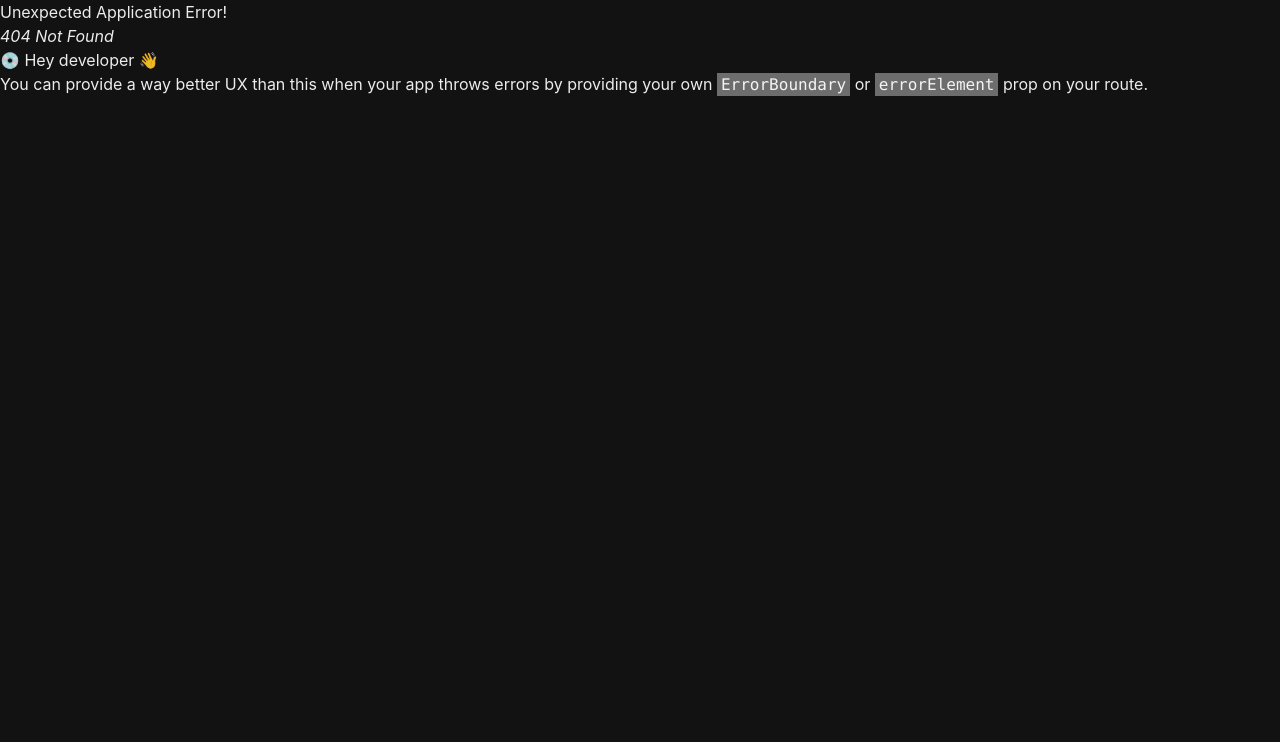
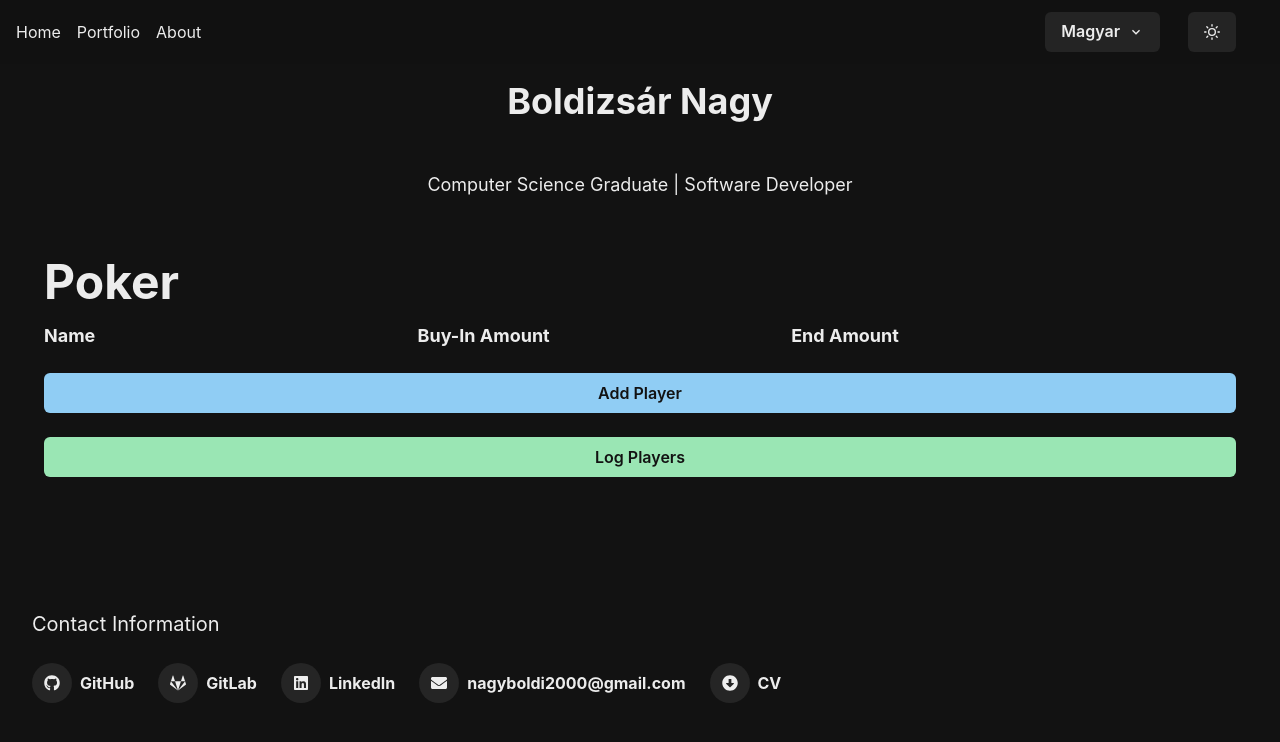
Before and after one commit to Csoldo/portfolio, a React (Vite) app in the folder frontend/: page /poker in a window 1280 px wide. Before the commit this address had no page. Shown: the top 742 px of the page. Built offline with nearby package versions, Linux system fonts and the light colour scheme.

Commit message:
WIP: poker feature

```diff
--- /dev/null
+++ b/frontend/src/pages/Poker.tsx
@@ -0,0 +1,107 @@
+import { useState } from 'react';
+import { Heading, Button, Input, VStack, HStack, Text, Box } from '@chakra-ui/react';
+
+interface Player {
+  name: string;
+  buyIn: number;
+  endAmount: number;
+}
+
+interface Transfer {
+  from: string;
+  to: string;
+  amount: number;
+}
+
+const Poker = () => {
+  const [players, setPlayers] = useState<Player[]>([]);
+
+  const addPlayerRow = () => {
+    setPlayers([...players, { name: '', buyIn: 0, endAmount: 0 }]);
+  };
+
+  const updatePlayer = (index: number, field: keyof Player, value: string | number) => {
+    const updatedPlayers = players.map((player, i) => (i === index ? { ...player, [field]: value } : player));
+    setPlayers(updatedPlayers);
+  };
+
+  const logPlayers = () => {
+    console.log(players);
+    // const moneyTransfers = calculateMoneyTransfers(players);
+    // console.log(moneyTransfers);
+  };
+
+  const calculateProfit = (player: Player) => {
+    return player.endAmount - player.buyIn;
+  };
+
+  //   const calculateMoneyTransfers = (players: Player[]) => {
+  //     let sortedPlayers = players;
+  //     sortedPlayers = players.sort((a, b) => calculateProfit(a) - calculateProfit(b));
+  //     for (let i = 0; i < sortedPlayers.length; i++) {
+  //       if (calculateProfit(sortedPlayers[i]) < 0) {
+  //         for (let j = sortedPlayers.length - 1; j > i; j--) {
+  //           if (calculateProfit(sortedPlayers[j]) > 0) {
+  //             const transferAmount = Math.min(-calculateProfit(sortedPlayers[i]), calculateProfit(sortedPlayers[j]));
+  //             sortedPlayers[i].endAmount += transferAmount;
+  //             sortedPlayers[j].endAmount -= transferAmount;
+  //             console.log(`${sortedPlayers[j].name} pays ${sortedPlayers[i].name} $${transferAmount}`);
+  //           }
+  //         }
+  //     }
+  // }
+
+  return (
+    <Box p={6}>
+      <Heading as="h2" size="2xl" mb={4}>
+        Poker
+      </Heading>
+
+      {/* Column Titles */}
+      <HStack spacing={4} fontWeight="bold" fontSize="lg">
+        <Text width="30%">Name</Text>
+        <Text width="30%">Buy-In Amount</Text>
+        <Text width="30%">End Amount</Text>
+      </HStack>
+
+      <VStack spacing={4} align="stretch" mt={2}>
+        {players.map((player, index) => (
+          <HStack key={index} spacing={4} py={2}>
+            <Input
+              placeholder="Name"
+              value={player.name}
+              onChange={(e) => updatePlayer(index, 'name', e.target.value)}
+              width="30%"
+            />
+            <Input
+              placeholder="Buy-In Amount"
+              type="number"
+              value={player.buyIn}
+              onChange={(e) => updatePlayer(index, 'buyIn', parseFloat(e.target.value))}
+              width="30%"
+            />
+            <Input
+              placeholder="End Amount"
+              type="number"
+              value={player.endAmount}
+              onChange={(e) => updatePlayer(index, 'endAmount', parseFloat(e.target.value))}
+              width="30%"
+            />
+            <Button colorScheme="red" onClick={() => setPlayers(players.filter((_, i) => i !== index))}>
+              Delete
+            </Button>
+          </HStack>
+        ))}
+
+        <Button onClick={addPlayerRow} colorScheme="blue" mt={4}>
+          Add Player
+        </Button>
+        <Button onClick={logPlayers} colorScheme="green" mt={2}>
+          Log Players
+        </Button>
+      </VStack>
+    </Box>
+  );
+};
+
+export default Poker;
--- a/frontend/src/routes.tsx
+++ b/frontend/src/routes.tsx
@@ -3,6 +3,7 @@ import HomePage from './pages/HomePage';
 import Portfolio from './pages/Portfolio';
 import About from './pages/About';
 import Layout from './pages/Layout';
+import Poker from './pages/Poker';
 
 const router = createBrowserRouter([
   {
@@ -12,6 +13,7 @@ const router = createBrowserRouter([
       { path: '/', element: <HomePage /> },
       { path: '/portfolio', element: <Portfolio /> },
       { path: '/about', element: <About /> },
+      { path: 'poker', element: <Poker /> },
     ],
   },
 ]);
```
Also changed, not shown: 1 other file (tests, documents, lock files or other folders).
